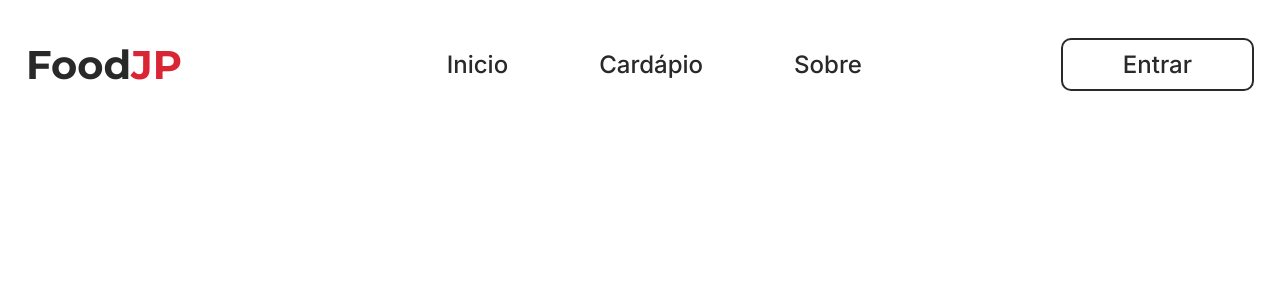
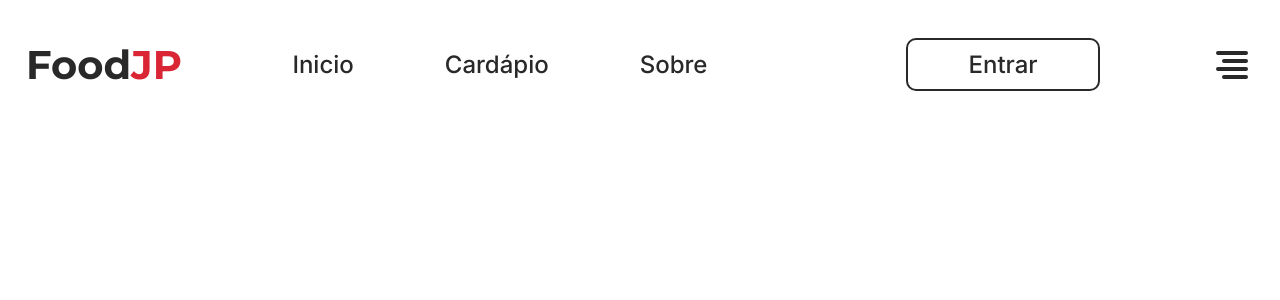
Before and after one commit to Robson-Carvalho/foodjp, a React (Vite) app: page / in a window 1280 px wide. Shown: the top 300 px of the page. Built offline with nearby package versions, Linux system fonts and the light colour scheme.

Commit message:
:memo: mobile button component added in header component

```diff
--- a/src/components/Header/index.jsx
+++ b/src/components/Header/index.jsx
@@ -1,5 +1,7 @@
 import { useState } from "react";
 import { Container, NavBar, Menu } from "./styles";
+
+import { MobileButton } from "../MobileButton/index";
 
 export const Header = () => {
   const [isMenuVisible, setIsMenuVisible] = useState(false);
@@ -24,6 +26,7 @@ export const Header = () => {
             <a href="#">Entrar</a>
           </li>
         </Menu>
+        <MobileButton />
       </NavBar>
     </Container>
   );
```
